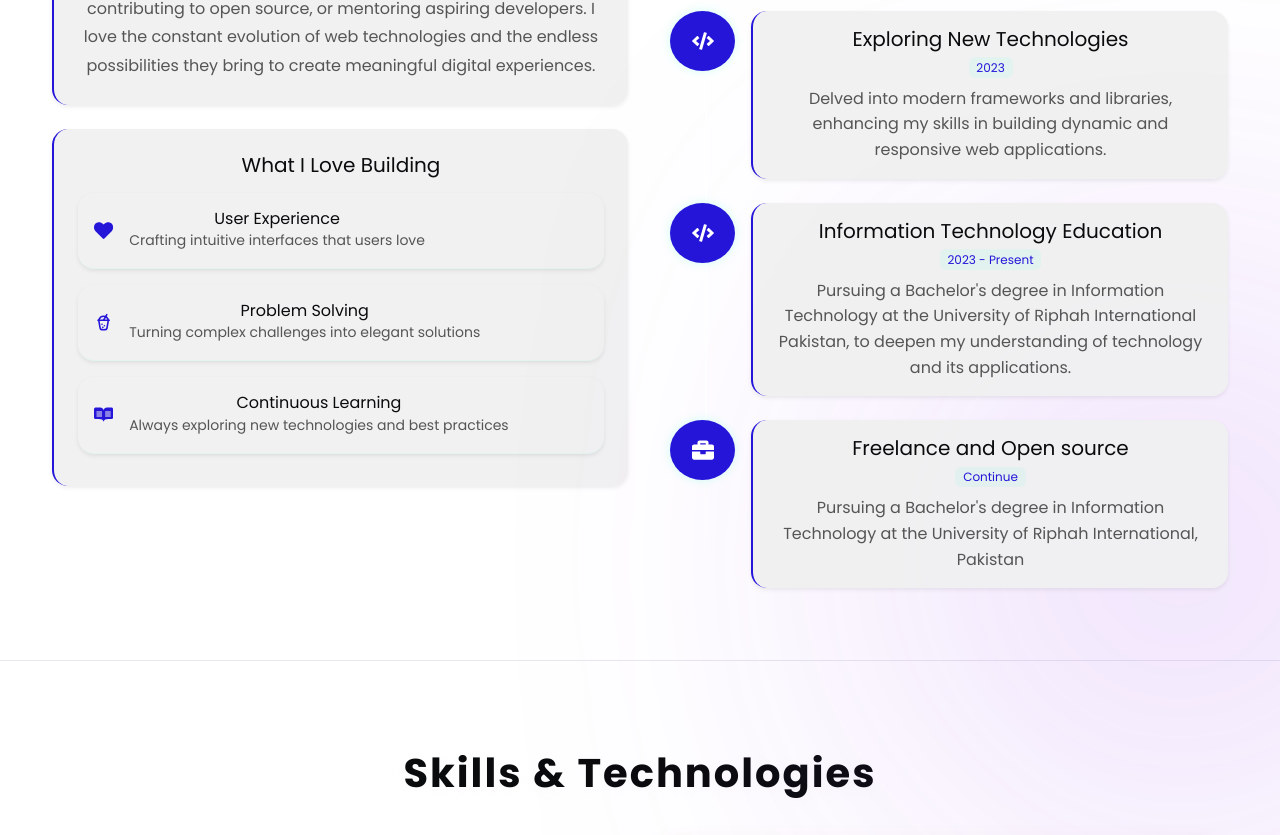
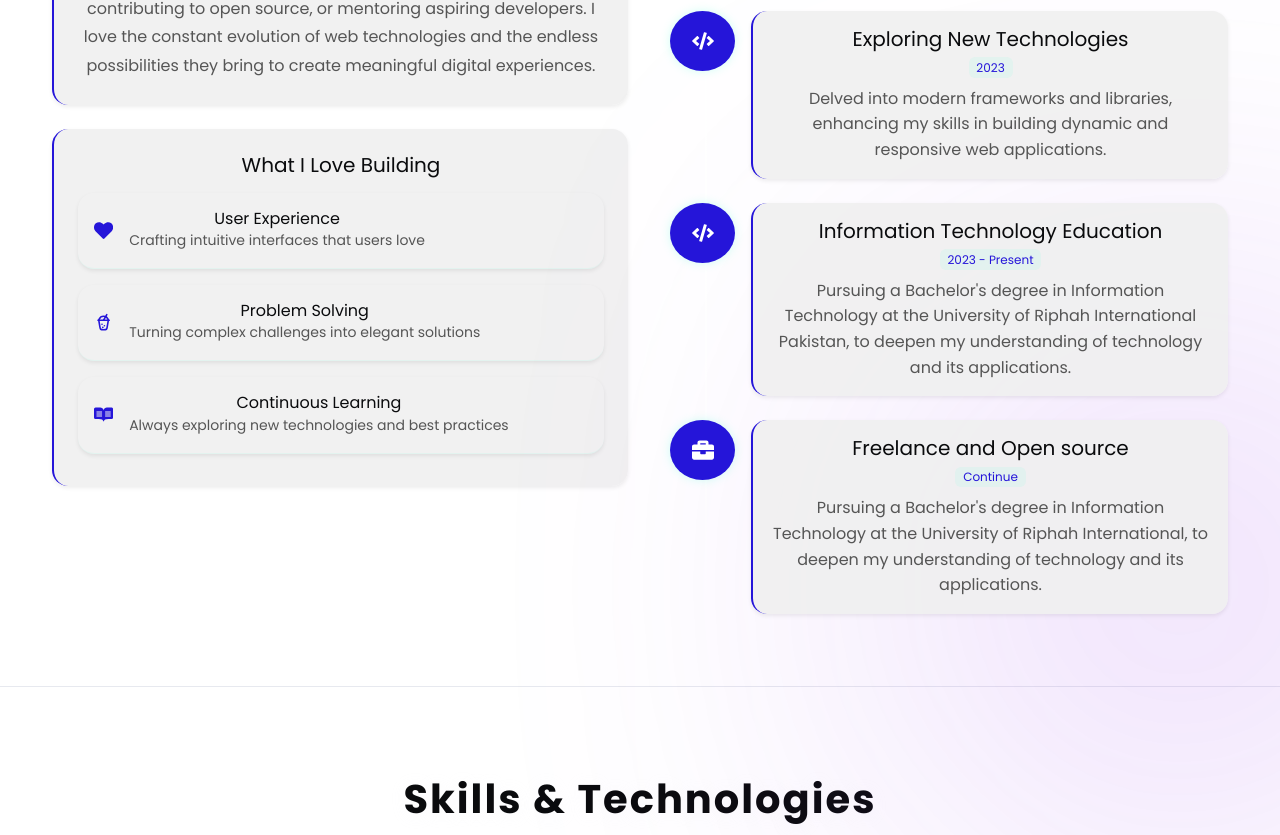
Before and after one commit to hamzaraj9121/my-app, a Next.js app: page / in a window 1280 px wide. Shown: the part 1130-1965 px from the top of the page. Built offline with nearby package versions, Linux system fonts and the light colour scheme.

Commit message:
Merge remote master with local main

```diff
--- a/src/components/About.js
+++ b/src/components/About.js
@@ -358,7 +358,8 @@ export default function About() {
                 </span>
                 <p className="mb-0" style={{ color: "var(--secondary)" }}>
                   Pursuing a Bachelor's degree in Information Technology at the
-                  University of Riphah International,  Pakistan
+                  University of Riphah International,  to deepen my understanding
+                  of technology and its applications.
                 </p>
               </div>
             </div>
```
